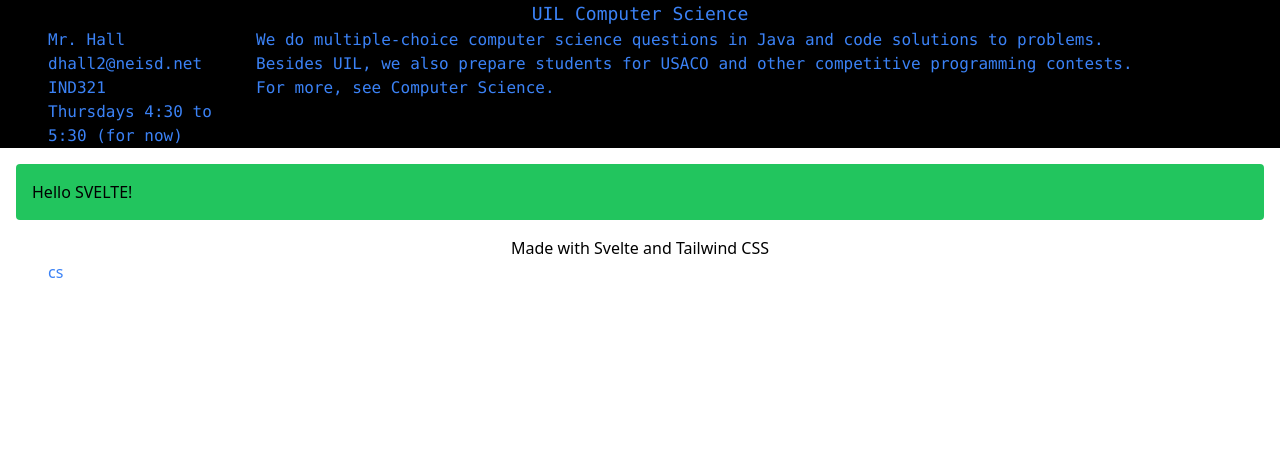
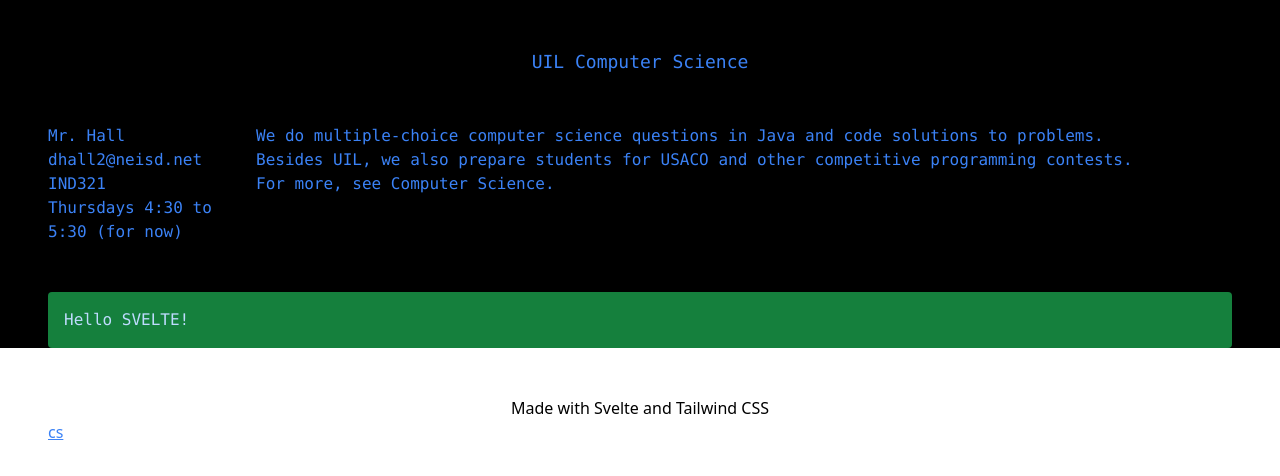
Before and after one commit to renaissancedog/svelteapp, a SvelteKit app: page / in a window 1280 px wide. Shown: the top 476 px of the page. Built offline with nearby package versions, Linux system fonts and the light colour scheme.

Commit message:
fire styling

```diff
--- a/package.json
+++ b/package.json
@@ -8,7 +8,7 @@
 		"preview": "vite preview",
 		"check": "svelte-kit sync && svelte-check --tsconfig ./tsconfig.json",
 		"check:watch": "svelte-kit sync && svelte-check --tsconfig ./tsconfig.json --watch",
-		"asdf": "npm run build && npm run preview"
+		"a": "npm run build && npm run preview"
 	},
 	"devDependencies": {
 		"@sveltejs/adapter-auto": "^3.0.0",
--- a/src/routes/+page.svelte
+++ b/src/routes/+page.svelte
@@ -11,9 +11,9 @@
   <body class="font-mono">
     <main class="text-blue-500 mx-auto">
       <header>
-        <h1 class="text-lg text-center">UIL Computer Science</h1>
+        <h1 class="pt-12 text-lg text-center">UIL Computer Science</h1>
       </header>
-      <div class="flex">
+      <div class="pt-12 flex">
         <div class="border-solid border-green-500 basis-1/5 pl-12">
           <p class="leading-6">Mr. Hall</p>
           <p>dhall2@neisd.net</p>
@@ -25,11 +25,11 @@
           <p>Besides UIL, we also prepare students for USACO and other competitive programming contests.</p>
           <p> For more, see <a href="https://www.uiltexas.org/academics/stem/computer-science" target="_blank">Computer Science.</a></p>
         </div>
-      </div>
+			</div>
+			<h1 class="m-12 text-blue-200 bg-green-700 p-4 rounded hover:bg-blue-500">Hello {name.toUpperCase()}!</h1>
     </main>
   </body>
 </html>
-<h1 class="bg-green-500 p-4 m-4 rounded hover:bg-blue-500">Hello {name.toUpperCase()}!</h1>
 <p class="text-center">Made with Svelte and Tailwind CSS</p><nav>
-	<a class="text-blue-500 p-12" href="{base}/cs">cs</a>
+	<a class="underline text-blue-500 p-12" href="{base}/cs">cs</a>
 </nav>
```
